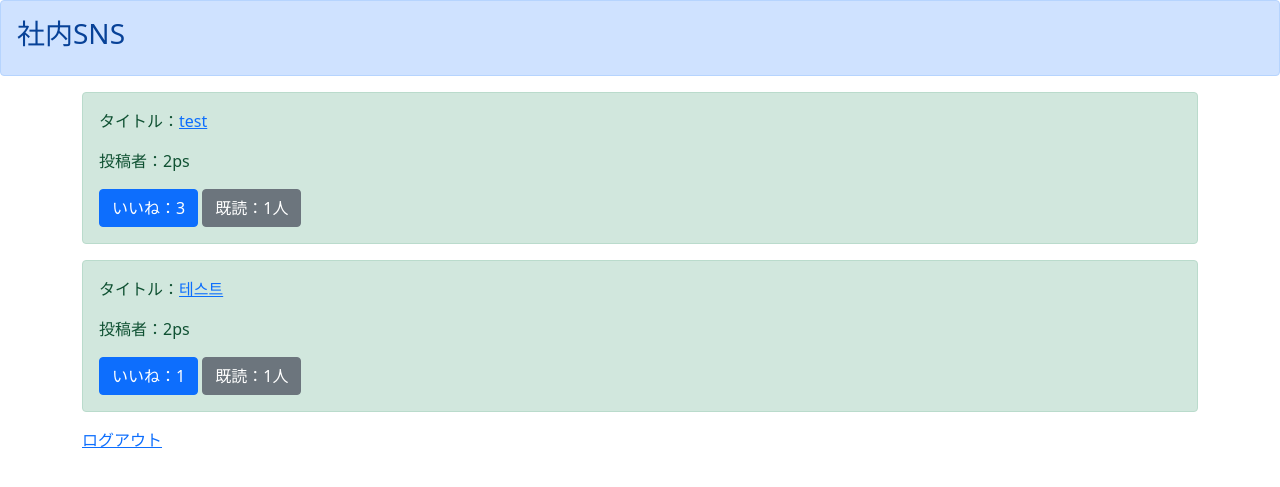
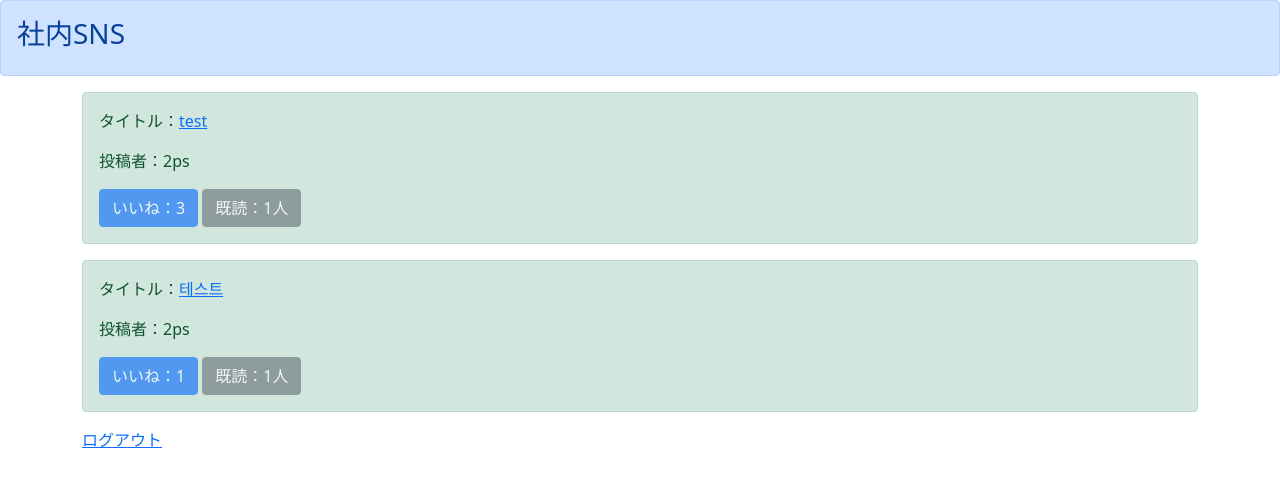
Before and after one commit to HHS99/2ps-sns, a Django app: page /list/ in a window 1280 px wide. Shown: the top 487 px of the page. Run offline with Django 3.2, Linux system fonts and the light colour scheme; a user stored in the database is signed in; data comes from the database, SQL or seed files in the repository; both versions use the stored data as it was after the commit.

Commit message:
いいね機能追加

```diff
--- a/snsApp/urls.py
+++ b/snsApp/urls.py
@@ -1,5 +1,5 @@
 from django.urls import path
-from .views import signupFunc, loginFunc, listFunc, logoutFunc, detailFunc
+from .views import signupFunc, loginFunc, listFunc, logoutFunc, detailFunc, goodFunc
 
 urlpatterns = [
     path('signup/', signupFunc, name='signup'),
@@ -7,4 +7,5 @@ urlpatterns = [
     path('list/', listFunc, name='list'),
     path('logout/', logoutFunc, name='logout'),
     path('detail/<int:pk>', detailFunc, name='detail'),
+    path('good/<int:pk>', goodFunc, name='good'),
 ]
--- a/snsApp/views.py
+++ b/snsApp/views.py
@@ -30,16 +30,23 @@ def loginFunc(request):
         return render(request, 'login.html', {})
   return render(request, 'login.html', {})
 
+def logoutFunc(request):
+  logout(request)
+  return redirect('login')
+
 @login_required
 def listFunc(request):
   object_list = BoardModel.objects.all()
   return render(request, 'list.html', {'object_list': object_list})
 
-# @login_required
+@login_required
 def detailFunc(request, pk):
   object = get_object_or_404(BoardModel, pk=pk)
   return render(request, 'detail.html', {'object': object})
 
-def logoutFunc(request):
-  logout(request)
-  return redirect('login')
+@login_required
+def goodFunc(request, pk):
+  object = get_object_or_404(BoardModel, pk=pk)
+  object.good = object.good + 1
+  object.save()
+  return redirect('list')
--- a/templates/detail.html
+++ b/templates/detail.html
@@ -16,6 +16,7 @@
         <p>投稿者：{{object.author}}</p>
         <p>内容：{{object.content}}</p>
         <p><img src='{{object.snsImage.url}}' width=300></p>
+        <a href="{% url 'good' object.pk %}" class="btn btn-primary" role="button" aria-pressed="true">いいねする</a>
     </div>
 </div>
 {% endblock content %}
--- a/templates/list.html
+++ b/templates/list.html
@@ -12,8 +12,8 @@
     <div class="alert alert-success" role="alert">
       <p>タイトル：<a href="{% url 'detail' item.pk %}">{{item.title}}</a></p>
         <p>投稿者：{{item.author}}</p>
-        <a href="#" class="btn btn-primary" role="button" aria-pressed="true">いいね：{{item.good}}</a>
-        <a href="#" class="btn btn-secondary" role="button" aria-pressed="true">既読：{{item.read}}人</a>
+        <a href="#" class="btn btn-primary disabled" role="button" aria-pressed="true">いいね：{{item.good}}</a>
+        <a href="#" class="btn btn-secondary disabled" role="button" aria-pressed="true">既読：{{item.read}}人</a>
     </div>
     {% endfor %}
     <a href="{% url 'logout' %}">ログアウト</a>
```
Also changed, not shown: db.sqlite3.
